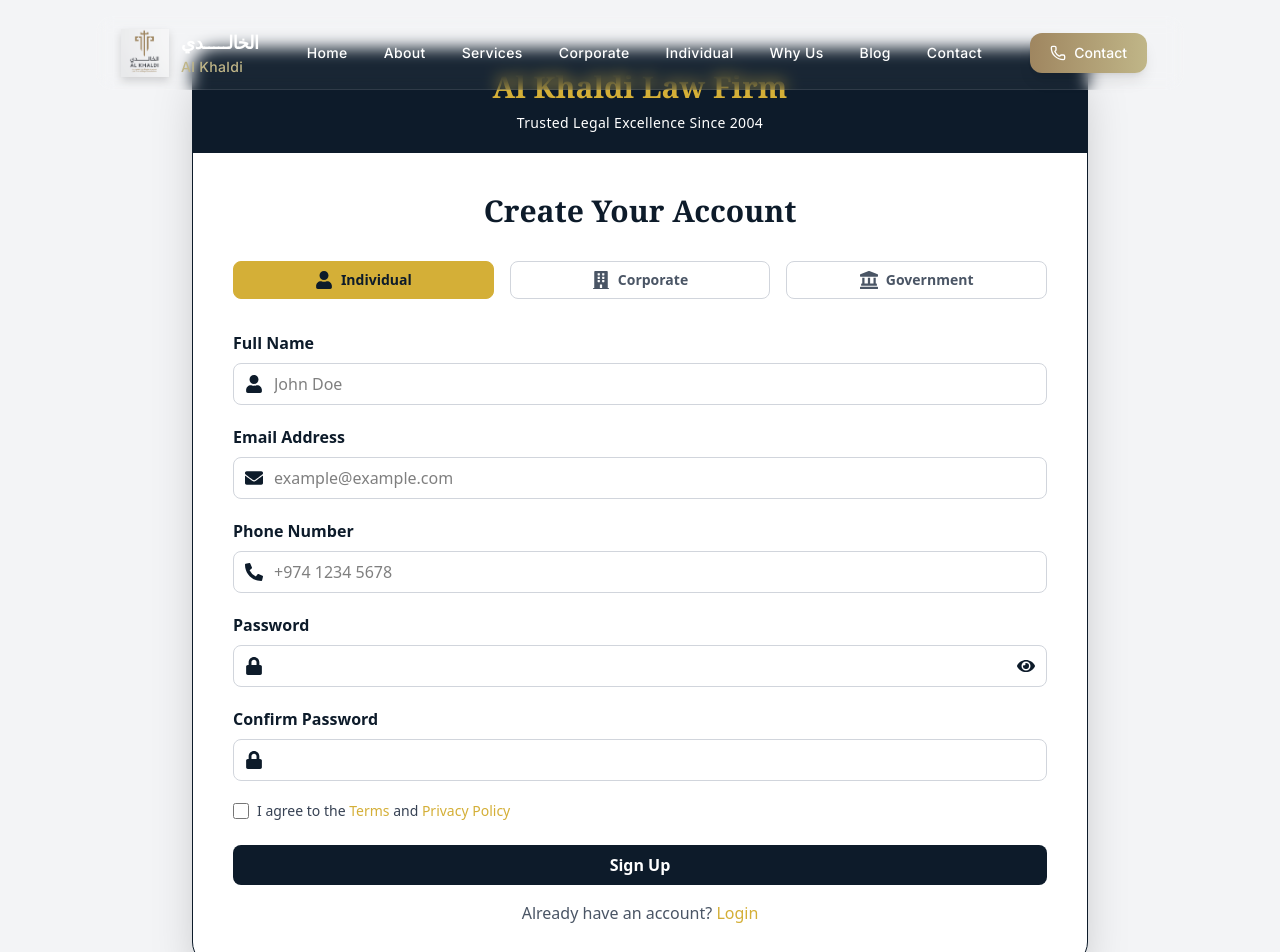
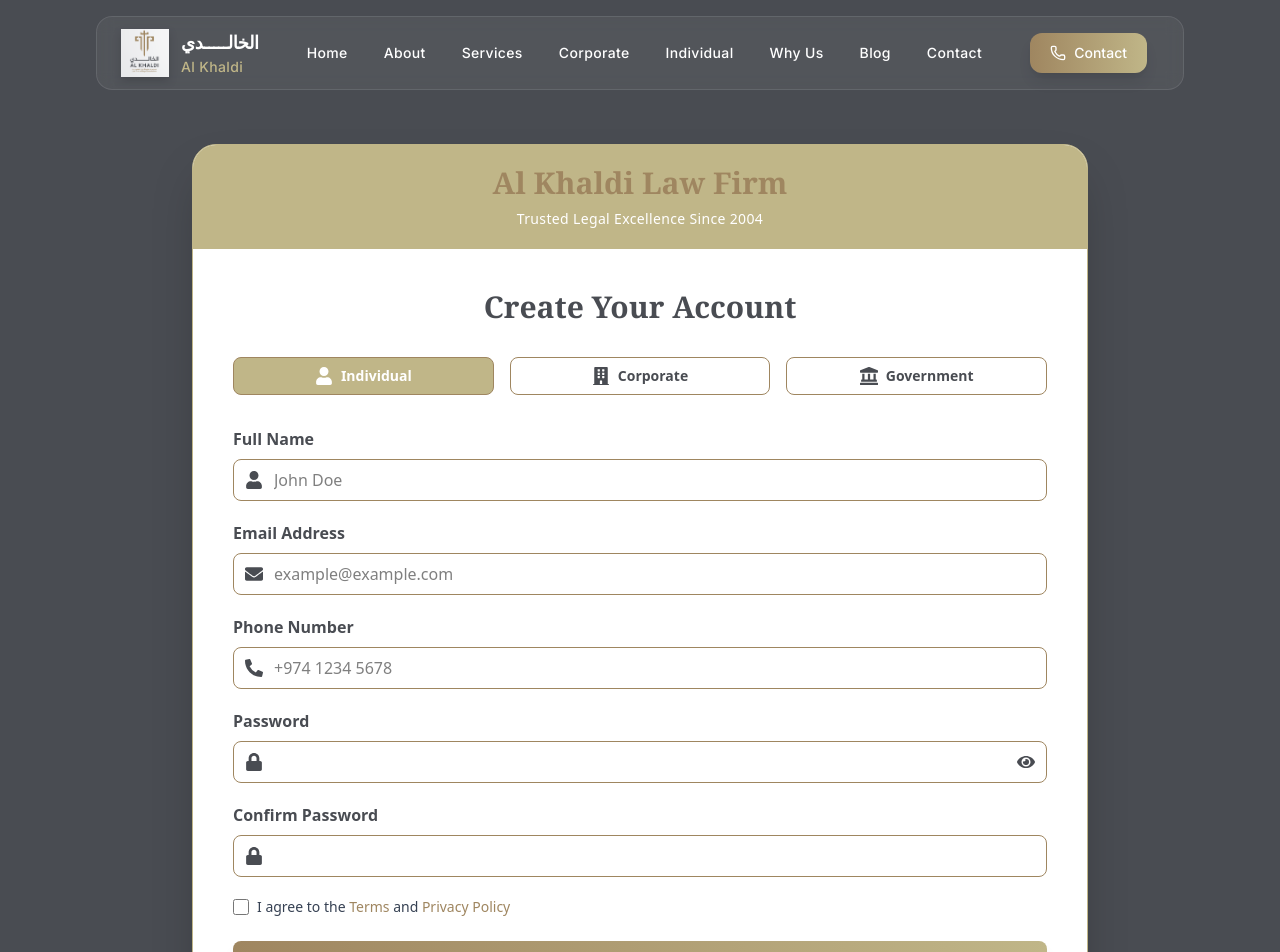
Before and after one commit to shakeel7521951/lawyer, a Next.js app: page /signup in a window 1280 px wide. Shown: the top 952 px of the page. Built offline with nearby package versions, Linux system fonts and the light colour scheme.

Commit message:
login & signup page change complete

```diff
--- a/app/components/login/LoginForm.jsx
+++ b/app/components/login/LoginForm.jsx
@@ -7,47 +7,47 @@
   const [showPassword, setShowPassword] = useState(false);
 
   return (
-    <div className="min-h-screen flex items-center justify-center px-4 sm:px-8 md:px-12 lg:px-16 py-12 bg-gray-100">
+    <div className="min-h-screen flex items-center justify-center px-4 sm:px-8 md:px-12 lg:px-16 py-32 bg-[#494c52]">
       {/* Luxury Card */}
-      <div className="w-full max-w-4xl bg-white shadow-xl rounded-lg overflow-hidden border border-[#0D1B2A]">
+      <div className="w-full max-w-4xl bg-white shadow-xl rounded-lg overflow-hidden border border-[#c0b688]">
         {/* Gold Header */}
-        <div className="bg-[#0D1B2A] py-6 px-4 sm:px-8 text-center">
-          <h1 className="text-[#D4AF37] font-serif text-2xl sm:text-3xl font-bold">
+        <div className="bg-[#c0b688] py-6 px-4 sm:px-8 text-center">
+          <h1 className="text-[#9f8660] font-serif text-2xl sm:text-3xl font-bold">
             Al Khaldi Law Firm
           </h1>
         </div>
 
         {/* Body */}
         <div className="p-6 sm:p-8">
-          <h2 className="mb-6 text-center text-2xl sm:text-3xl font-serif font-bold text-[#0D1B2A]">
+          <h2 className="mb-6 text-center text-2xl sm:text-3xl font-serif font-bold text-[#494c52]">
             Welcome Back
           </h2>
 
           {/* Email Field */}
           <div className="mb-4">
-            <label className="block text-[#0D1B2A] font-semibold mb-2">
+            <label className="block text-[#494c52] font-semibold mb-2">
               Email Address
             </label>
             <div className="relative">
-              <FaEnvelope className="absolute left-3 top-1/2 transform -translate-y-1/2 text-[#0D1B2A]" size={18} />
+              <FaEnvelope className="absolute left-3 top-1/2 transform -translate-y-1/2 text-[#494c52]" size={18} />
               <input
                 type="email"
                 placeholder="example@example.com"
-                className="w-full pl-10 pr-4 py-2 border border-gray-300 rounded-lg focus:ring-1 focus:ring-[#D4AF37] transition-all duration-200 outline-none"
+                className="w-full pl-10 pr-4 py-2 border border-[#9f8660] rounded-lg focus:ring-1 focus:ring-[#494c52] transition-all duration-200 outline-none"
               />
             </div>
           </div>
 
           {/* Password Field */}
           <div className="mb-6">
-            <label className="block text-[#0D1B2A] font-semibold mb-2">
+            <label className="block text-[#494c52] font-semibold mb-2">
               Password
             </label>
             <div className="relative">
-              <FaLock className="absolute left-3 top-1/2 transform -translate-y-1/2 text-[#0D1B2A]" size={18} />
+              <FaLock className="absolute left-3 top-1/2 transform -translate-y-1/2 text-[#494c52]" size={18} />
               <input
                 type={showPassword ? "text" : "password"}
-                className="w-full pl-10 pr-10 py-2 border border-gray-300 rounded-lg focus:ring-1 focus:ring-[#D4AF37] transition-all duration-200 outline-none"
+                className="w-full pl-10 pr-10 py-2 border border-[#9f8660] outline-none rounded-lg focus:ring-1 focus:ring-[#494c52] transition-all duration-200 "
               />
               <button
                 type="button"
@@ -63,14 +63,14 @@
           <div className="text-right mb-6">
             <Link
               href="/forgot-password"
-              className="text-[#D4AF37] hover:underline text-sm"
+              className="text-[#494c52] hover:text-[#9f8660] hover:underline text-sm"
             >
               Forgot Password?
             </Link>
           </div>
 
           {/* Login Button */}
-          <button className="w-full bg-[#0D1B2A] hover:bg-[#D4AF37] hover:text-[#0D1B2A] text-white font-bold py-2 px-4 rounded transition duration-200">
+          <button className="w-full bg-gradient-to-r from-[#9f8660] to-[#c0b688] text-white font-bold py-2 px-4 rounded transform hover:scale-101 transition-all duration-300 shadow-lg hover:shadow-xl">
             Login
           </button>
 
@@ -79,7 +79,7 @@
             <span>Don't have an account? </span>
             <Link
               href="/signup"
-              className="text-[#D4AF37] hover:text-[#0D1B2A] hover:underline font-medium"
+              className="text-[#494c52] hover:text-[#9f8660] hover:underline font-medium"
             >
               Sign Up
             </Link>
--- a/app/components/signup/SignupForm.jsx
+++ b/app/components/signup/SignupForm.jsx
@@ -18,18 +18,18 @@
   const [accountType, setAccountType] = useState("individual");
 
   return (
-    <div className="min-h-screen flex items-center justify-center px-4 sm:px-8 md:px-12 lg:px-16 py-12 bg-gray-100">
-      <div className="w-full max-w-4xl bg-white shadow-2xl rounded-3xl overflow-hidden border border-[#0D1B2A]">
+    <div className="min-h-screen flex items-center justify-center py-30 px-4 sm:px-8 md:px-12 lg:px-16 sm:py-36 bg-[#494c52]">
+      <div className="w-full max-w-4xl bg-white shadow-2xl rounded-3xl overflow-hidden border border-[#c0b688]">
 
         {/* Header */}
-        <div className="bg-[#0D1B2A] py-5 px-4 sm:px-8 text-center">
-          <h1 className="text-[#D4AF37] font-serif text-2xl sm:text-3xl font-bold">Al Khaldi Law Firm</h1>
+        <div className="bg-[#c0b688] py-5 px-4 sm:px-8 text-center">
+          <h1 className="text-[#9f8660] font-serif text-2xl sm:text-3xl font-bold">Al Khaldi Law Firm</h1>
           <p className="text-white text-sm mt-2 tracking-wide">Trusted Legal Excellence Since 2004</p>
         </div>
 
         {/* Form Body */}
         <div className="p-6 sm:p-10">
-          <h2 className="text-2xl sm:text-3xl font-serif font-bold text-[#0D1B2A] mb-8 text-center">
+          <h2 className="text-2xl sm:text-3xl font-serif font-bold text-[#494c52] mb-8 text-center">
             Create Your Account
           </h2>
 
@@ -45,8 +45,8 @@
                 onClick={() => setAccountType(type)}
                 className={`flex items-center justify-center gap-2 py-2 px-4 rounded-lg border transition-all duration-200 font-semibold text-sm
                   ${accountType === type
-                    ? "bg-[#D4AF37] text-[#0D1B2A] border-[#D4AF37]"
-                    : "border-gray-300 text-gray-600 hover:border-[#D4AF37] hover:text-[#0D1B2A]"}`}
+                    ? "bg-[#c0b688] text-white border-[#9f8660]"
+                    : " text-[#494c52] border-[#9f8660] hover:border-[#c0b688] hover:text-[#0D1B2A]"}`}
               >
                 <Icon size={18} />
                 {label}
@@ -91,13 +91,13 @@
             }
           ].map(({ label, placeholder, icon: Icon, type }, idx) => (
             <div className="mb-5" key={idx}>
-              <label className="block text-[#0D1B2A] font-semibold mb-2">{label}</label>
+              <label className="block text-[#494c52] font-semibold mb-2">{label}</label>
               <div className="relative">
-                <Icon className="absolute left-3 top-1/2 transform -translate-y-1/2 text-[#0D1B2A]" size={18} />
+                <Icon className="absolute left-3 top-1/2 transform -translate-y-1/2 text-[#494c52]" size={18} />
                 <input
                   type={type}
                   placeholder={placeholder}
-                  className="w-full pl-10 pr-4 py-2 border border-gray-300 rounded-lg focus:ring-1 focus:ring-[#D4AF37] transition-all duration-200 outline-none"
+                  className="w-full pl-10 pr-4 py-2 border border-[#9f8660] rounded-lg focus:ring-1 focus:ring-[#494c52] transition-all duration-200 outline-none"
                 />
               </div>
             </div>
@@ -106,18 +106,18 @@
           {/* Password & Confirm Password */}
           {["Password", "Confirm Password"].map((label, idx) => (
             <div className="mb-5" key={label}>
-              <label className="block text-[#0D1B2A] font-semibold mb-2">{label}</label>
+              <label className="block text-[#494c52] font-semibold mb-2">{label}</label>
               <div className="relative">
-                <FaLock className="absolute left-3 top-1/2 transform -translate-y-1/2 text-[#0D1B2A]" size={18} />
+                <FaLock className="absolute left-3 top-1/2 transform -translate-y-1/2 text-[#494c52]" size={18} />
                 <input
                   type={showPassword ? "text" : "password"}
-                  className="w-full pl-10 pr-10 py-2 border border-gray-300 rounded-lg focus:ring-2 focus:ring-[#D4AF37] transition-all duration-200 outline-none"
+                  className="w-full pl-10 pr-10 py-2 border border-[#9f8660] rounded-lg focus:ring-2 focus:ring-[#494c52] transition-all duration-200 outline-none"
                 />
                 {idx === 0 && (
                   <button
                     type="button"
                     onClick={() => setShowPassword(!showPassword)}
-                    className="absolute right-3 top-1/2 transform -translate-y-1/2 text-[#0D1B2A]"
+                    className="absolute right-3 top-1/2 transform -translate-y-1/2 text-[#494c52] hover:text-[#9f8660]"
                   >
                     {showPassword ? <FaEyeSlash size={18} /> : <FaEye size={18} />}
                   </button>
@@ -131,29 +131,29 @@
             <input
               id="terms"
               type="checkbox"
-              className="mt-1 sm:mt-0 h-4 w-4 text-[#D4AF37] border-gray-300 rounded focus:ring-[#D4AF37]"
+              className="mt-1 sm:mt-0 h-4 w-4 text-[#494c52] border-[#9f8660] rounded focus:ring-[#494c52]"
             />
             <label htmlFor="terms" className="ml-2 text-sm text-gray-700">
               I agree to the{" "}
-              <Link href="#" className="text-[#D4AF37] hover:underline">
+              <Link href="#" className="text-[#9f8660] hover:underline">
                 Terms
               </Link>{" "}
               and{" "}
-              <Link href="#" className="text-[#D4AF37] hover:underline">
+              <Link href="#" className="text-[#9f8660] hover:underline">
                 Privacy Policy
               </Link>
             </label>
           </div>
 
           {/* Sign Up */}
-          <button className="w-full bg-[#0D1B2A] hover:bg-[#D4AF37] hover:text-[#0D1B2A] text-white font-semibold py-2 px-4 rounded-lg transition-all duration-300">
+          <button className="w-full bg-gradient-to-r from-[#9f8660] to-[#c0b688] text-white font-semibold py-2 px-4 rounded-lg transform hover:scale-101 transition-all duration-300 shadow-lg hover:shadow-xl">
             Sign Up
           </button>
 
           {/* Already have an account */}
-          <div className="text-center mt-4 text-gray-600">
+          <div className="text-center mt-4 text-[#0D1B2A]">
             Already have an account?{" "}
-            <Link href="/login" className="text-[#D4AF37] hover:text-[#0D1B2A] hover:underline font-medium">
+            <Link href="/login" className="text-[#494c52] hover:text-[#9f8660] hover:underline font-medium">
               Login
             </Link>
           </div>
```
